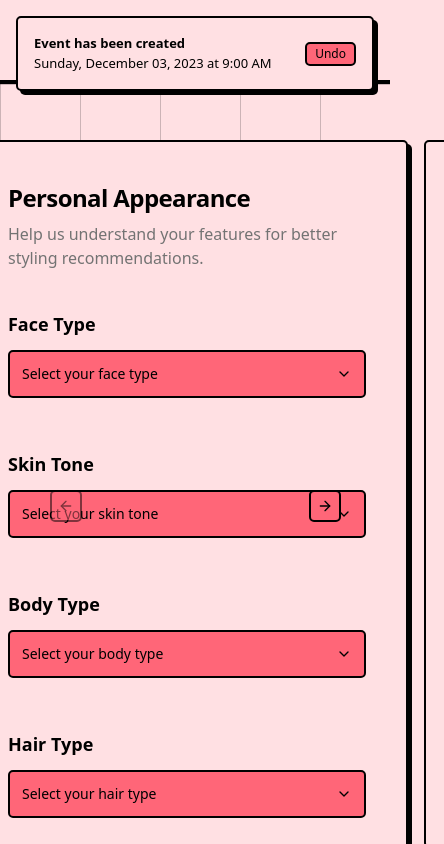
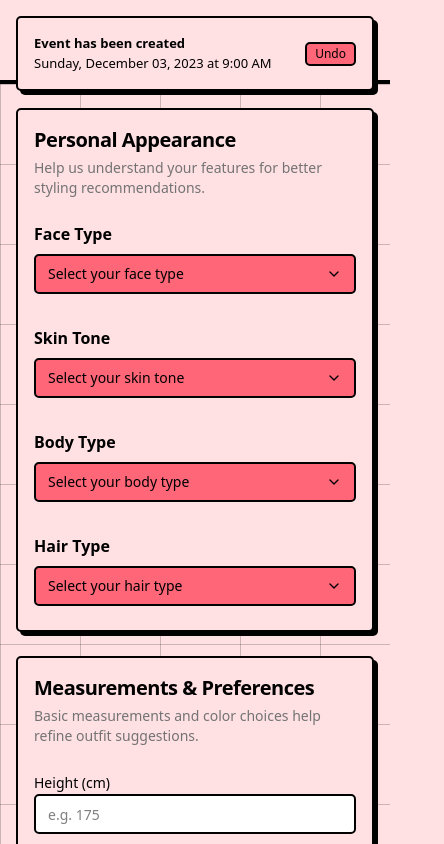
Before and after one commit to FitRang/fitrang-web, a React (Vite) app: page /create-dossier in a window 390 px wide. Shown: the top 844 px of the page, 444 px wide, since content can reach past the window. Built offline with nearby package versions, Linux system fonts and the light colour scheme.

Commit message:
Fixed: reponsiveness

```diff
--- a/src/layouts/Dashboard/Dashboard.tsx
+++ b/src/layouts/Dashboard/Dashboard.tsx
@@ -49,11 +49,13 @@ export function DashboardLayout({ children }: DashboardLayoutProps) {
       <Toaster position="top-right" />
       <article
         className="
-          h-screen
-          flex items-center justify-center
-          relative
-          bg-[linear-gradient(to_right,#0003_1px,transparent_1px),linear-gradient(to_bottom,#0003_1px,transparent_1px)]
-          bg-[size:80px_80px]
+        h-screen
+        flex flex-col
+        items-center
+        md:items-center md:justify-center
+        relative
+        bg-[linear-gradient(to_right,#0003_1px,transparent_1px),linear-gradient(to_bottom,#0003_1px,transparent_1px)]
+        bg-[size:80px_80px]
         "
       >
         {children}
--- a/src/layouts/Dashboard/components/NavBar.tsx
+++ b/src/layouts/Dashboard/components/NavBar.tsx
@@ -22,7 +22,7 @@ export default function NavBar() {
 
   return (
     <header className="w-full dark:bg-black border-b-4 border-black">
-      <nav className="px-6 py-4 flex items-center justify-end" aria-label="Main navigation">
+      <nav className="px-6 py-4 flex items-center justify-between" aria-label="Main navigation">
 
         <section className="flex items-center gap-8">
           <Link to="/" className="flex items-center gap-3">
--- a/src/pages/CreateDossier.tsx
+++ b/src/pages/CreateDossier.tsx
@@ -1,22 +1,41 @@
-import { Carousel, CarouselContent, CarouselItem, CarouselNext, CarouselPrevious } from "@/components/ui/carousel";
+import {
+  Carousel,
+  CarouselContent,
+  CarouselItem,
+  CarouselNext,
+  CarouselPrevious,
+} from "@/components/ui/carousel";
 import FirstPart from "./components/FirstPart";
 import SecondPart from "./components/SecondPart";
 
 export default function CreateDossier() {
   return (
-    <article className="w-full h-full flex flex-col justify-center items-center">
-      <Carousel className="w-1/2 h-full flex flex-col justify-center items-center">
-        <CarouselContent className="w-full p-5">
+    <main className="w-full">
+      <article className="w-full px-4 sm:px-6 md:px-8 py-6">
+        <section className="w-full max-w-5xl mx-auto">
+
+          <section className="flex flex-col gap-6 md:hidden">
+            <FirstPart />
+            <SecondPart />
+          </section>
+
+          <section className="hidden md:block">
+            <Carousel className="w-full">
+              <CarouselContent>
                 <CarouselItem>
-            <FirstPart/>
+                  <FirstPart />
                 </CarouselItem>
                 <CarouselItem>
-            <SecondPart/>
+                  <SecondPart />
                 </CarouselItem>
               </CarouselContent>
-        <CarouselPrevious/>
-        <CarouselNext/>
+              <CarouselPrevious />
+              <CarouselNext />
             </Carousel>
+          </section>
+
+        </section>
       </article>
+    </main>
   );
 }
--- a/src/pages/Notification.tsx
+++ b/src/pages/Notification.tsx
@@ -35,8 +35,8 @@ const notifications: Notification[] = [
 
 export default function NotificationsPage() {
   return (
-      <section className="w-full max-w-4xl px-6 space-y-8">
-        <header className="space-y-2">
+    <section className="w-full max-w-4xl p-6 space-y-8">
+      <header className="mt-7">
         <h1 className="text-3xl font-semibold tracking-tight">
           Notifications
         </h1>
@@ -55,8 +55,7 @@ export default function NotificationsPage() {
         {notifications.map((notification) => (
           <article
             key={notification.id}
-              className={`p-6 flex flex-col gap-2 ${
-                notification.read ? "bg-background" : "bg-muted/40"
+            className={`p-6 flex flex-col gap-2 ${notification.read ? "bg-background" : "bg-muted/40"
               }`}
           >
             <section className="flex items-start justify-between gap-4">
--- a/src/pages/components/FirstPart.tsx
+++ b/src/pages/components/FirstPart.tsx
@@ -12,22 +12,22 @@ import {
 export default function FirstPart() {
   return (
     <section className="w-full">
-      <Card className="w-full max-w-4xl mx-auto p-10">
+      <Card className="w-full max-w-4xl mx-auto p-4 sm:p-6 md:p-10">
         <article>
-          <header className="mb-10">
-            <h2 className="text-2xl font-semibold tracking-tight">
+          <header className="mb-6 sm:mb-10">
+            <h2 className="text-xl sm:text-2xl font-semibold tracking-tight">
               Personal Appearance
             </h2>
-            <p className="mt-2 text-muted-foreground">
+            <p className="mt-1 sm:mt-2 text-sm sm:text-base text-muted-foreground">
               Help us understand your features for better styling recommendations.
             </p>
           </header>
 
-          <form className="grid grid-cols-1 md:grid-cols-2 gap-10">
-            <fieldset className="space-y-3">
-              <legend className="text-lg font-bold">Face Type</legend>
+          <form className="grid grid-cols-1 md:grid-cols-2 gap-6 sm:gap-10">
+            <fieldset className="space-y-2 sm:space-y-3">
+              <legend className="text-base sm:text-lg font-bold">Face Type</legend>
               <Select>
-                <SelectTrigger className="w-full h-12">
+                <SelectTrigger className="w-full h-10 sm:h-12">
                   <SelectValue placeholder="Select your face type" />
                 </SelectTrigger>
                 <SelectContent>
@@ -43,10 +43,10 @@ export default function FirstPart() {
               </Select>
             </fieldset>
 
-            <fieldset className="space-y-3">
-              <legend className="text-lg font-bold">Skin Tone</legend>
+            <fieldset className="space-y-2 sm:space-y-3">
+              <legend className="text-base sm:text-lg font-bold">Skin Tone</legend>
               <Select>
-                <SelectTrigger className="w-full h-12">
+                <SelectTrigger className="w-full h-10 sm:h-12">
                   <SelectValue placeholder="Select your skin tone" />
                 </SelectTrigger>
                 <SelectContent>
@@ -61,10 +61,10 @@ export default function FirstPart() {
               </Select>
             </fieldset>
 
-            <fieldset className="space-y-3">
-              <legend className="text-lg font-bold">Body Type</legend>
+            <fieldset className="space-y-2 sm:space-y-3">
+              <legend className="text-base sm:text-lg font-bold">Body Type</legend>
               <Select>
-                <SelectTrigger className="w-full h-12">
+                <SelectTrigger className="w-full h-10 sm:h-12">
                   <SelectValue placeholder="Select your body type" />
                 </SelectTrigger>
                 <SelectContent>
@@ -73,19 +73,17 @@ export default function FirstPart() {
                     <SelectItem value="rectangle">Rectangle</SelectItem>
                     <SelectItem value="trapezoid">Trapezoid</SelectItem>
                     <SelectItem value="triangle">Triangle</SelectItem>
-                    <SelectItem value="inverted_triangle">
-                      Inverted Triangle
-                    </SelectItem>
+                    <SelectItem value="inverted_triangle">Inverted Triangle</SelectItem>
                     <SelectItem value="oval">Oval</SelectItem>
                   </SelectGroup>
                 </SelectContent>
               </Select>
             </fieldset>
 
-            <fieldset className="space-y-3">
-              <legend className="text-lg font-bold">Hair Type</legend>
+            <fieldset className="space-y-2 sm:space-y-3">
+              <legend className="text-base sm:text-lg font-bold">Hair Type</legend>
               <Select>
-                <SelectTrigger className="w-full h-12">
+                <SelectTrigger className="w-full h-10 sm:h-12">
                   <SelectValue placeholder="Select your hair type" />
                 </SelectTrigger>
                 <SelectContent>
--- a/src/pages/components/SecondPart.tsx
+++ b/src/pages/components/SecondPart.tsx
@@ -6,72 +6,73 @@ import { Label } from "@/components/ui/label";
 export default function SecondPart() {
   return (
     <section className="w-full">
-      <Card className="w-full max-w-5xl mx-auto p-5">
+      <Card className="w-full max-w-5xl mx-auto p-4 sm:p-6 md:p-8">
         <article>
-          <header className="mb-10">
-            <h2 className="text-2xl font-semibold tracking-tight">
+          <header className="mb-6 sm:mb-10">
+            <h2 className="text-xl sm:text-2xl font-semibold tracking-tight">
               Measurements & Preferences
             </h2>
-            <p className="mt-2 text-muted-foreground">
+            <p className="mt-1 sm:mt-2 text-sm sm:text-base text-muted-foreground">
               Basic measurements and color choices help refine outfit suggestions.
             </p>
           </header>
 
-          <form className="grid grid-cols-1 md:grid-cols-2 gap-10">
-            <fieldset className="space-y-3">
-              <Label htmlFor="height" className="text-sm font-medium">
+          <form className="grid grid-cols-1 md:grid-cols-2 gap-6 sm:gap-10">
+            <fieldset className="space-y-2 sm:space-y-3">
+              <Label htmlFor="height" className="text-sm sm:text-base font-medium">
                 Height (cm)
               </Label>
               <Input
                 id="height"
                 type="number"
                 placeholder="e.g. 175"
-                className="h-12"
+                className="h-10 sm:h-12"
               />
             </fieldset>
 
-            <fieldset className="space-y-3">
-              <Label htmlFor="weight" className="text-sm font-medium">
+            <fieldset className="space-y-2 sm:space-y-3">
+              <Label htmlFor="weight" className="text-sm sm:text-base font-medium">
                 Weight (kg)
               </Label>
               <Input
                 id="weight"
                 type="number"
                 placeholder="e.g. 70"
-                className="h-12"
+                className="h-10 sm:h-12"
               />
             </fieldset>
 
-            <fieldset className="space-y-3">
-              <Label htmlFor="preferredColors" className="text-sm font-medium">
+            <fieldset className="space-y-2 sm:space-y-3">
+              <Label htmlFor="preferredColors" className="text-sm sm:text-base font-medium">
                 Preferred Colors
               </Label>
               <Input
                 id="preferredColors"
                 placeholder="e.g. Black, Navy, Olive"
-                className="h-12"
+                className="h-10 sm:h-12"
               />
-              <p className="text-sm text-muted-foreground">
+              <p className="text-xs sm:text-sm text-muted-foreground">
                 Colors you usually like to wear.
               </p>
             </fieldset>
 
-            <fieldset className="space-y-3">
-              <Label htmlFor="dislikedColors" className="text-sm font-medium">
+            <fieldset className="space-y-2 sm:space-y-3">
+              <Label htmlFor="dislikedColors" className="text-sm sm:text-base font-medium">
                 Disliked Colors
               </Label>
               <Input
                 id="dislikedColors"
                 placeholder="e.g. Neon green, Yellow"
-                className="h-12"
+                className="h-10 sm:h-12"
               />
-              <p className="text-sm text-muted-foreground">
+              <p className="text-xs sm:text-sm text-muted-foreground">
                 Colors you prefer to avoid.
               </p>
             </fieldset>
           </form>
+
+          <Button className="mt-6 w-full sm:w-1/2 md:w-1/3">Submit</Button>
         </article>
-        <Button>Submit</Button>
       </Card>
     </section>
   );
```
Also changed, not shown: src/pages/Dossier.tsx (+16 -22 lines), src/pages/Search.tsx (+11 -20 lines). Lines whose indentation alone changed are shown as unchanged.
